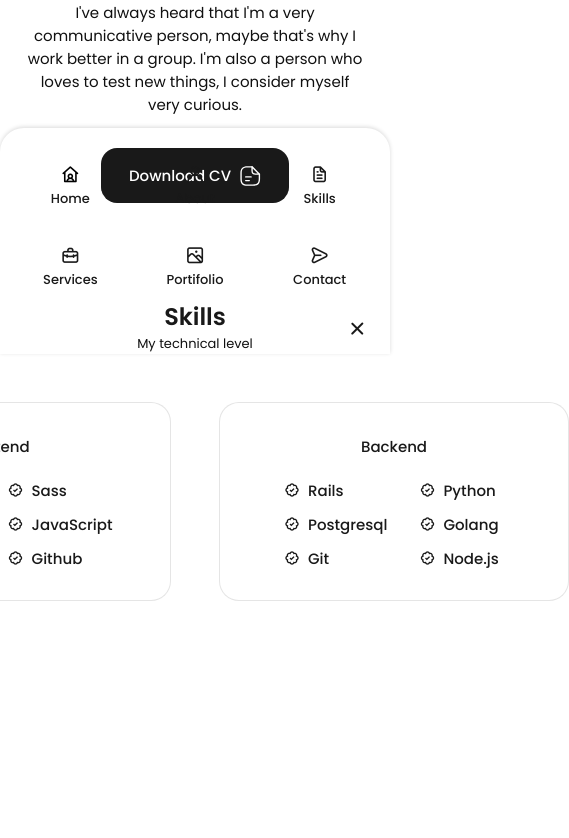
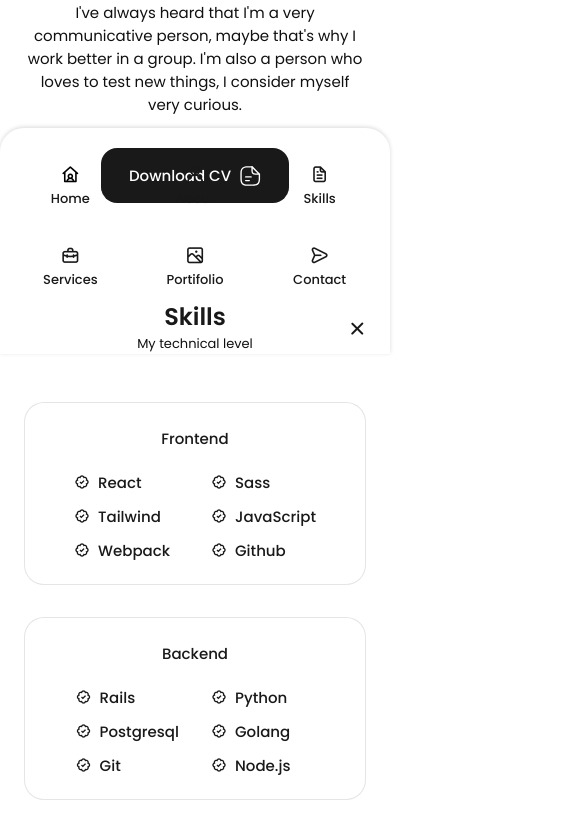
Before and after one commit to MatheusAraripe/my-web-portfolio, a React (Create React App) app: page / in a window 390 px wide. Shown: the part 1334-2172 px from the top of the page, 569 px wide, since content can reach past the window. Before the commit the page ends 2047 px from the top, so only its background shows below. Built offline with nearby package versions, Linux system fonts and the light colour scheme.

Commit message:
feat: add responsive

```diff
--- a/src/components/skills/skills.css
+++ b/src/components/skills/skills.css
@@ -55,22 +55,31 @@
 
 @media screen and (max-width: 992px){
   .skills__container{
-    grid-auto-columns: max-content;
+    grid-template-columns: max-content;
     row-gap: 2rem;
   }
 }
 
 /* medium devices */
 
-@media screen and (max-width: 768px){
+@media screen and (max-width: 576px){
+  .skills__container{
+    grid-template-columns: 1fr;
+  }
 
-}
-
-@media screen and (max-width: 576px){
+  .skills__content{
+    padding: 1.5rem;
+  }
 }
 
 /* small devices */
 
 @media screen and (max-width: 350px){
+  .skills__box{
+    column-gap: 1.25rem;
+  }
 
+  .skills__name{
+    font-size: var(--small-font-size);
+  }
 }
```
